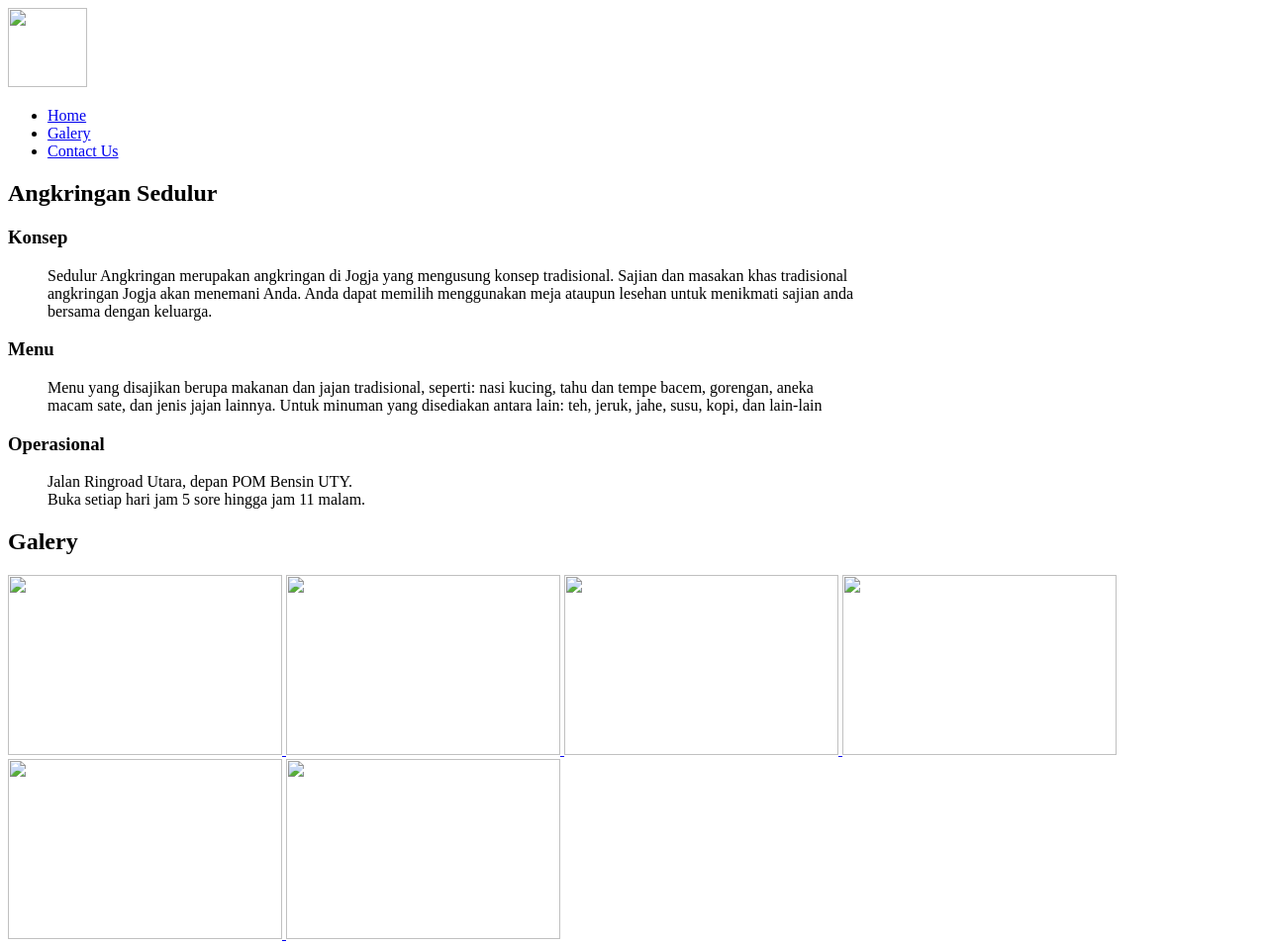
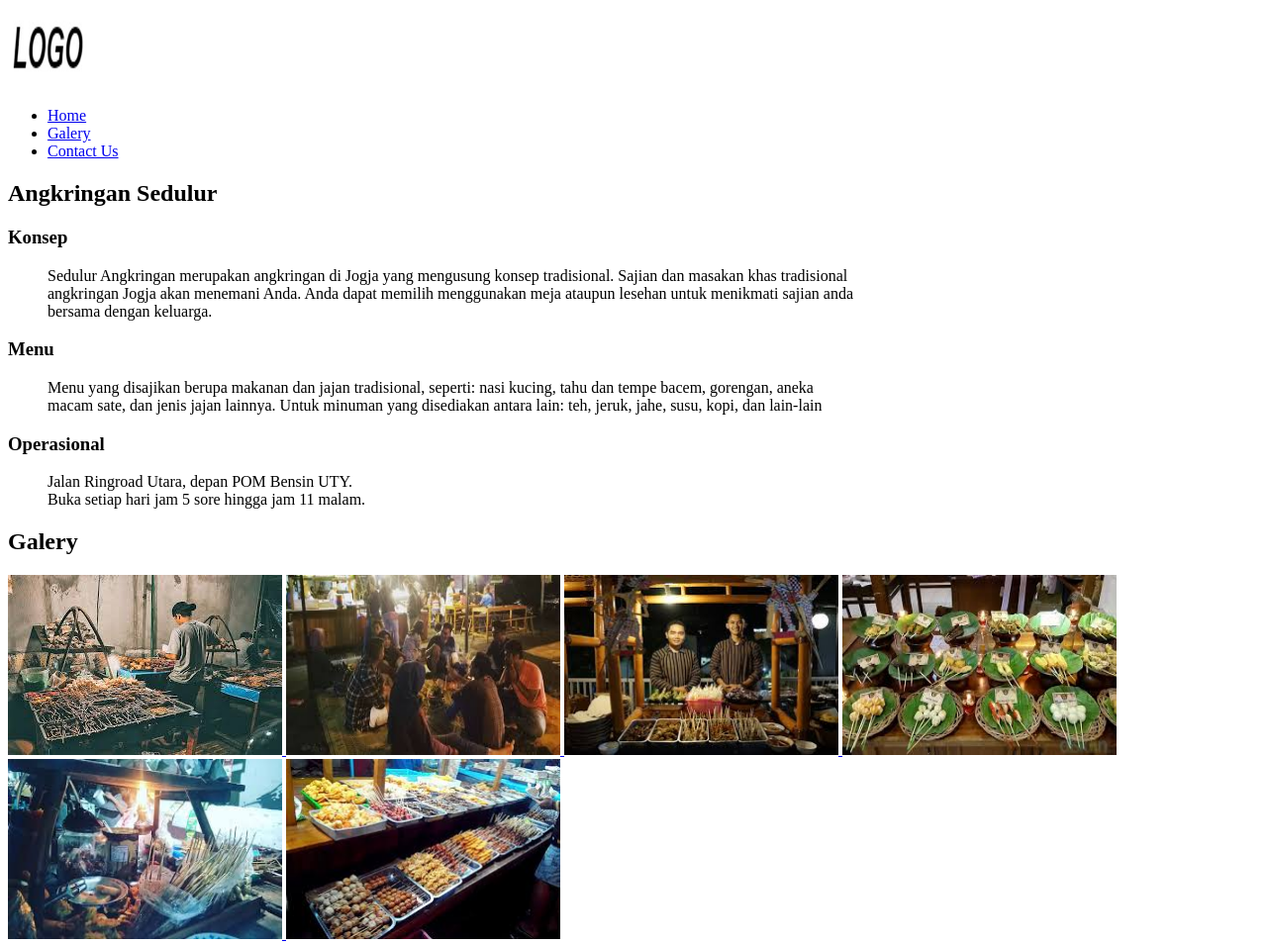
Before and after one commit to revou-fsse-5/module-1-edwhinr, a plain HTML site: page index.html in a window 1280 px wide. Shown: the top 955 px of the page at 99% size. Drawn offline with Linux system fonts and the light colour scheme.

Commit message:
Update index.html
Update image in code

```diff
--- a/index.html
+++ b/index.html
@@ -9,7 +9,7 @@
     <div class="container">
         <div class="header">
             <div class="logo">
-                <img width="80px" height="80px" src="../task1/logo.jpg" alt="">
+                <img width="80px" height="80px" src="logo.jpg" alt="">
             </div>
             <div class="menu">
                 <ul>
@@ -36,22 +36,22 @@
             <h2 id="galery">Galery</h2>
             <div class="foto">
                 <a href="#" class="ang">
-                    <img width="277" height="182" src="../task1/angkringan1.jpg" alt="">
+                    <img width="277" height="182" src="angkringan1.jpg" alt="">
                 </a>
                 <a href="#" class="ang">
-                    <img width="277" height="182" src="../task1/angkringan2.jpg" alt="">
+                    <img width="277" height="182" src="angkringan2.jpg" alt="">
                 </a>
                 <a href="#" class="ang">
-                    <img width="277" height="182" src="../task1/angkringan3.jpg" alt="">
+                    <img width="277" height="182" src="angkringan3.jpg" alt="">
                 </a>
                 <a href="#" class="ang">
-                    <img width="277" height="182" src="../task1/angkringan4.jpg" alt="">
+                    <img width="277" height="182" src="angkringan4.jpg" alt="">
                 </a>
                 <a href="#" class="ang">
-                    <img width="277" height="182" src="../task1/angkringan5.jpg" alt="">
+                    <img width="277" height="182" src="angkringan5.jpg" alt="">
                 </a>
                 <a href="#" class="ang">
-                    <img width="277" height="182" src="../task1/angkringan6.jpg" alt="">
+                    <img width="277" height="182" src="angkringan6.jpg" alt="">
                 </a>
             </div>
             <h2 id="contact">Contact Us</h2>
```
